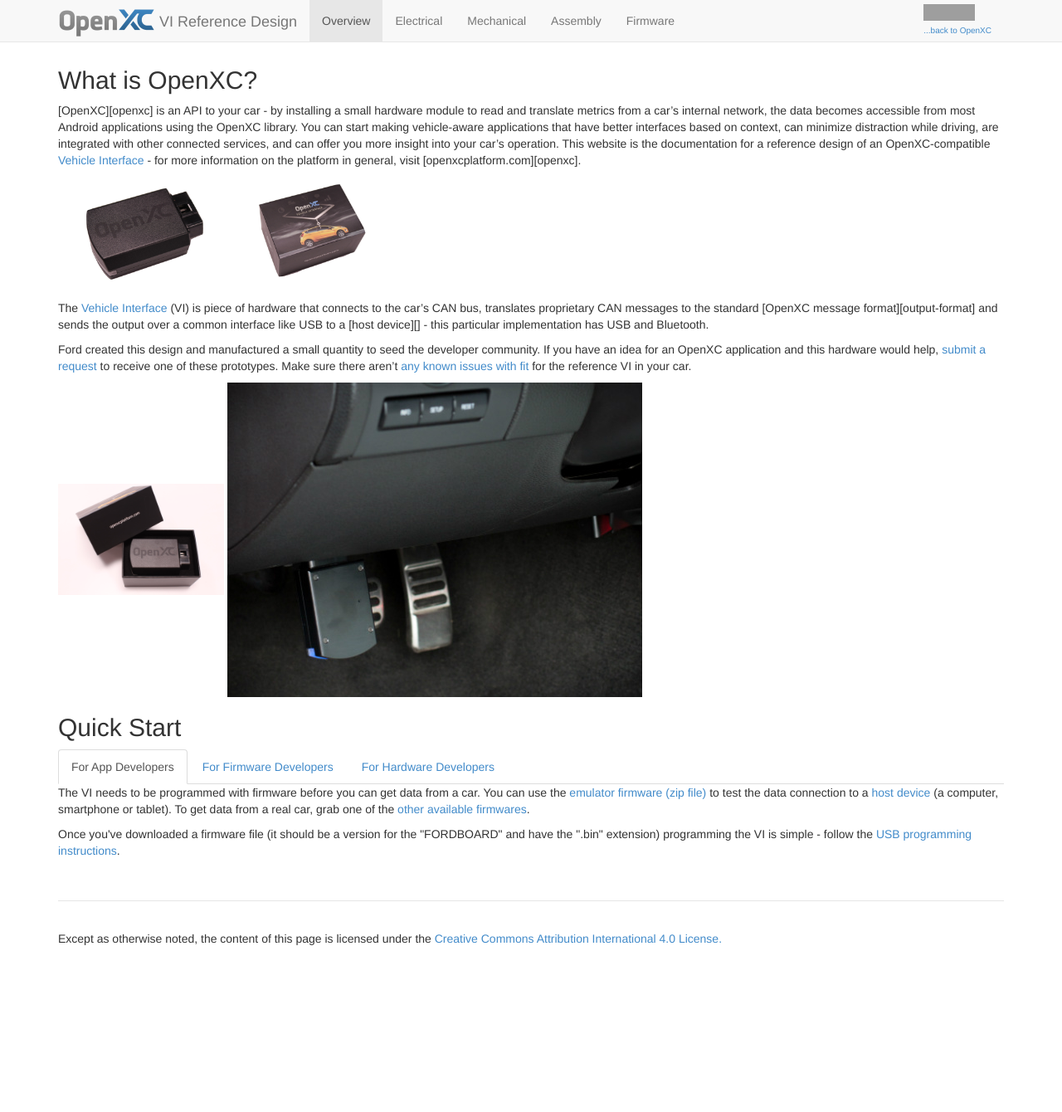
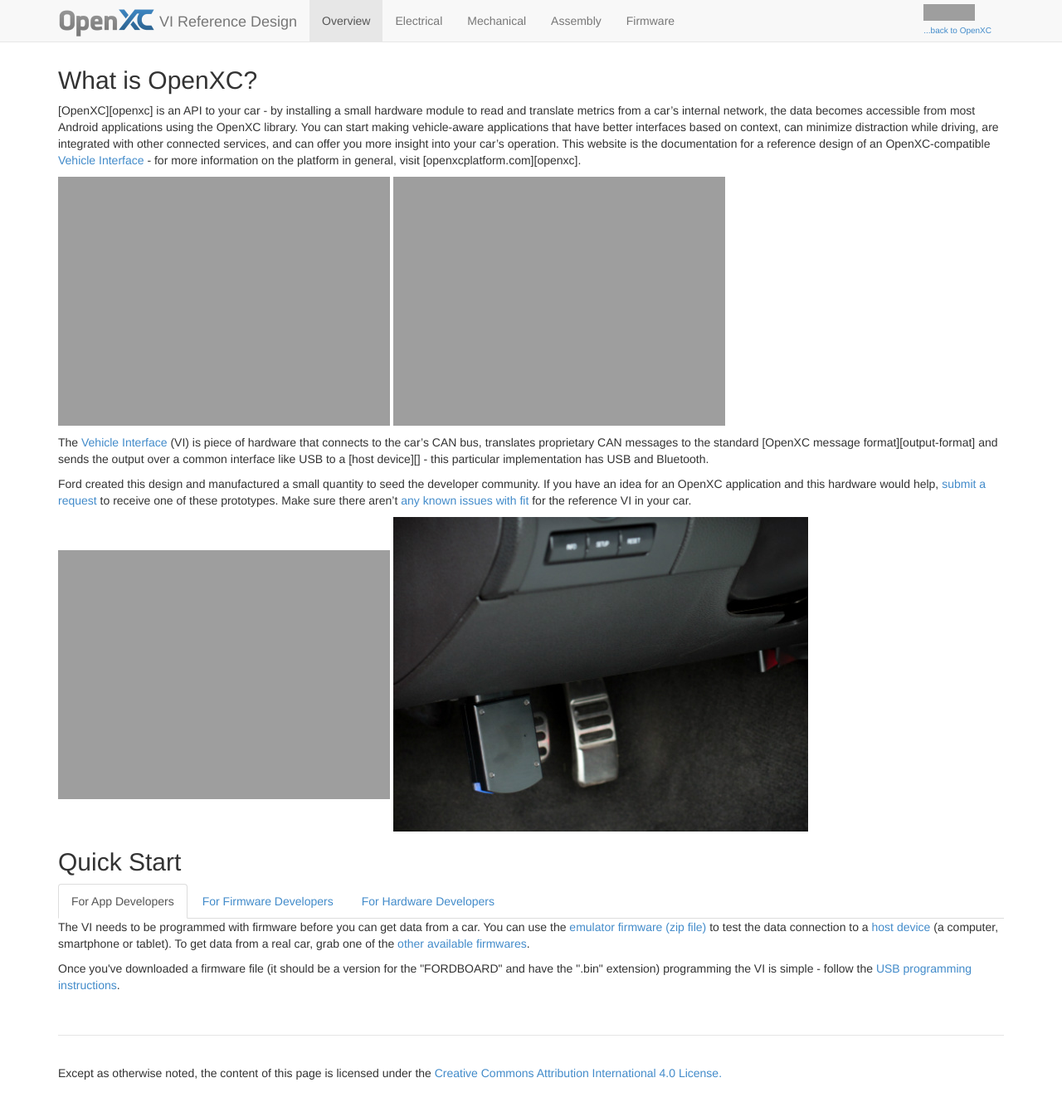
Before and after one commit to openxc/reference-vi, a Jekyll site: the page built from index.mkd, in a window 1280 px wide and 1389 px high. Shown: the top 1340 px of the window at 83% size. Built offline with Jekyll 4.4.1, drawn with Linux system fonts in a browser that asks for light colours; nearby versions of some CDN libraries; Markdown is read by kramdown in place of the engine named in the settings; grey boxes are pictures that could not be loaded.

Commit message:
markdown image resize attempt.

```diff
--- a/index.mkd
+++ b/index.mkd
@@ -17,8 +17,8 @@
 for more information on the platform in general, visit
 [openxcplatform.com][openxc].
 
-![Vehicle Interface](/static/images/vi-surface.png)
-![Vehicle Interface Opened Up](/static/images/vi-packaging.png)
+![Vehicle Interface](/static/images/vi-surface.png width=400x)
+![Vehicle Interface Opened Up](/static/images/vi-packaging.png width=410x)
 
 The [Vehicle Interface](http://openxcplatform.com/vehicle-interface/index.html)
 (VI) is piece of hardware that connects to the car's CAN bus, translates
@@ -35,7 +35,7 @@
 fit](https://github.com/openxc/openxcplatform.com/wiki/Vehicle-interface-physical-fit-compatibility)
 for the reference VI in your car.
 
-![Vehicle Interface Open](/static/images/vi-opening.jpg)
+![Vehicle Interface Open](/static/images/vi-opening.jpg width=550x)
 ![Vehicle Interface Installed in Vehicle](/static/images/vi-installed-in-vehicle.jpg)
 
 <h2>Quick Start</h2>
--- a/static/css/styles.css
+++ b/static/css/styles.css
@@ -76,10 +76,3 @@
 #usb-programming-windows {
     display: visible;
 }
-
-
-img[alt="Vehicle Interface"] { width: 200px; }
-
-img[alt="Vehicle Interface Opened Up"] { width: 200px; }
-
-img[alt="Vehicle Interface Open"] { width: 200px; }
```
